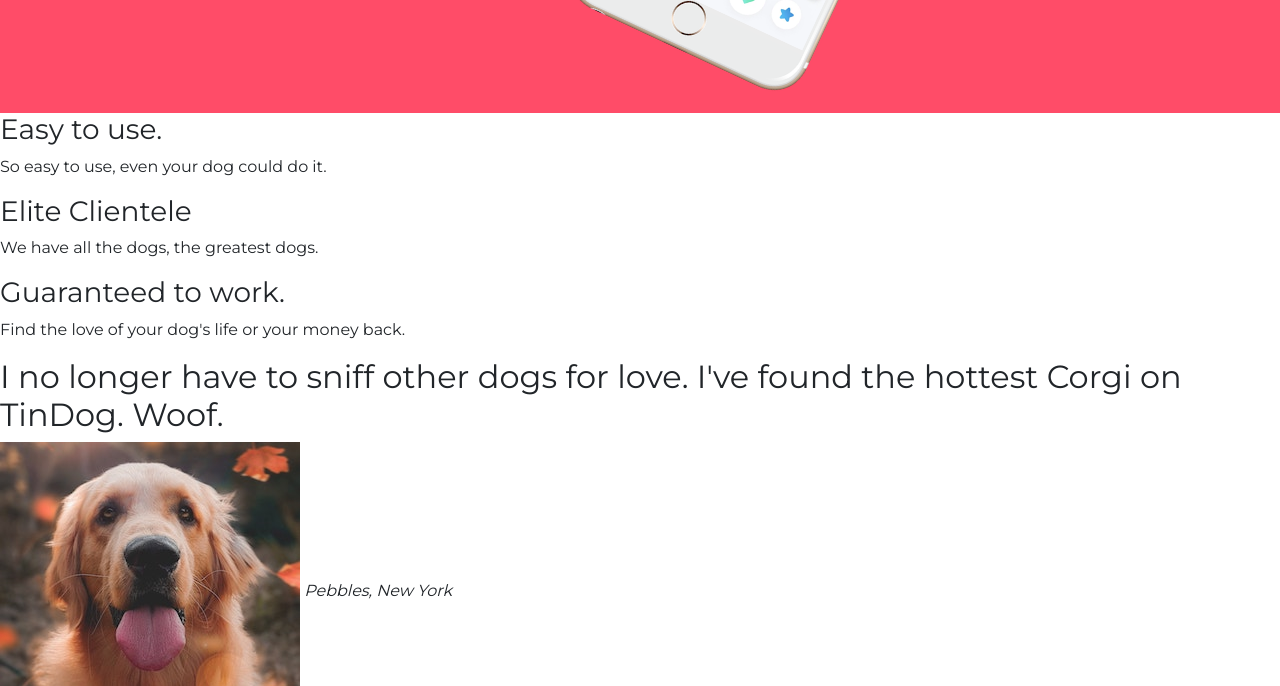
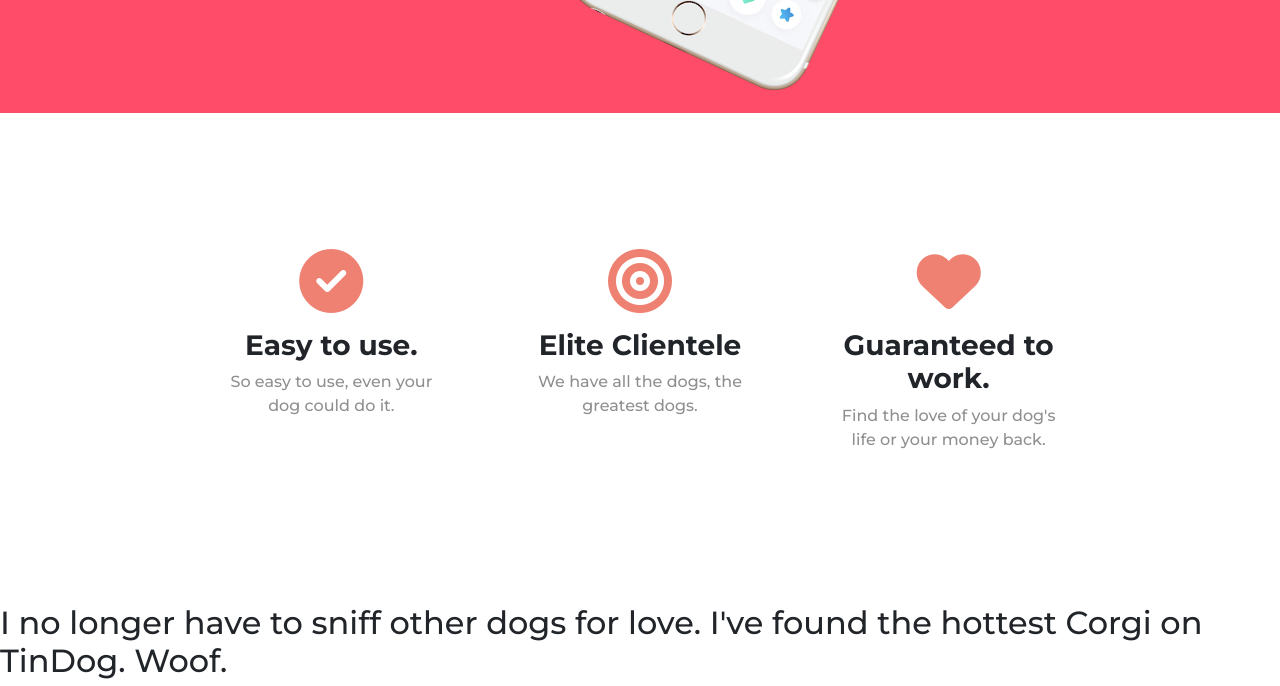
Before and after one commit to RXZ206/TinDog, a plain HTML site: page index.html in a window 1280 px wide. Shown: the part 630-1316 px from the top of the page. Drawn offline with nearby package versions, Linux system fonts and the light colour scheme.

Commit message:
Finish Features section

```diff
--- a/css/styles.css
+++ b/css/styles.css
@@ -5,8 +5,16 @@ body {
 h1 {
   font-family: "Montserrat", sans-serif;
   font-weight: 900;
-  font-size: 3.5rem;
+  font-size: 3rem;
   line-height: 1.5;
+}
+
+h3 {
+  font-weight: 700;
+}
+
+p {
+  color: #8f8f8f;
 }
 
 .container-fluid {
@@ -50,3 +58,23 @@ h1 {
   width: 60%;
   transform: rotate(25deg);
 }
+
+/* Features */
+
+#features {
+  padding: 7% 15%;
+}
+
+.feature-box {
+  text-align: center;
+  padding: 5%;
+}
+
+.icon {
+  color: #ef8172;
+  margin-bottom: 1rem;
+}
+
+.icon:hover {
+  color: #ff4c68;
+}
--- a/index.html
+++ b/index.html
@@ -7,7 +7,7 @@
     <!-- Google Fonts -->
 
     <link
-      href="https://fonts.googleapis.com/css2?family=Montserrat:wght@300;400;900&family=Ubuntu&display=swap"
+      href="https://fonts.googleapis.com/css2?family=Montserrat:wght@300;500;700;900&family=Ubuntu&display=swap"
       rel="stylesheet"
     />
 
@@ -98,14 +98,25 @@
     <!-- Features -->
 
     <section id="features">
+      <div class="row">
+        <div class="feature-box col-lg-4">
+          <i class="icon fas fa-check-circle fa-4x"></i>
           <h3>Easy to use.</h3>
           <p>So easy to use, even your dog could do it.</p>
+        </div>
 
+        <div class="feature-box col-lg-4">
+          <i class="icon fas fa-bullseye fa-4x"></i>
           <h3>Elite Clientele</h3>
           <p>We have all the dogs, the greatest dogs.</p>
+        </div>
 
+        <div class="feature-box col-lg-4">
+          <i class="icon fas fa-heart fa-4x"></i>
           <h3>Guaranteed to work.</h3>
           <p>Find the love of your dog's life or your money back.</p>
+        </div class="feature-box">
+      </div>
     </section>
 
     <!-- Testimonials -->
```
Lines whose indentation alone changed are shown as unchanged.
